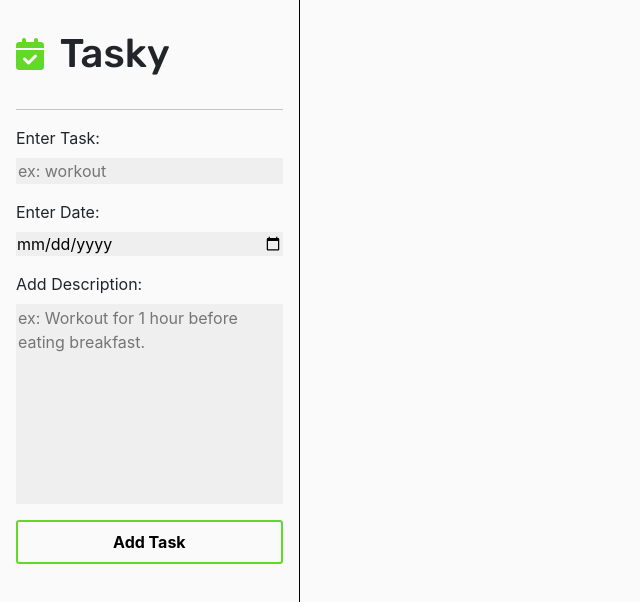
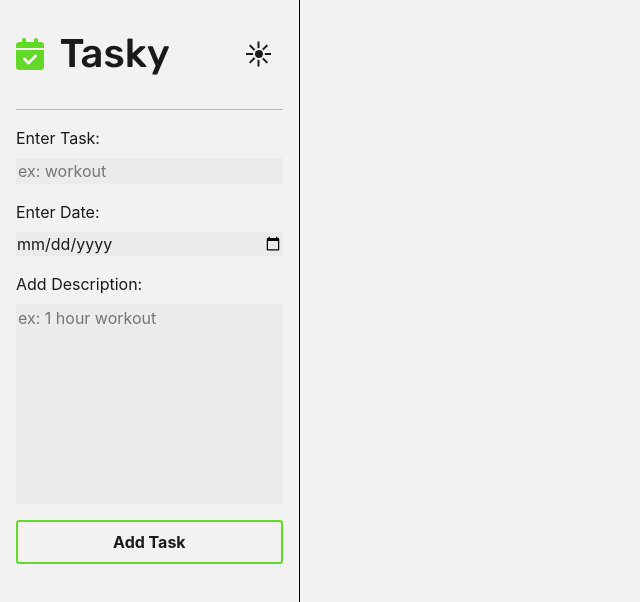
Before and after one commit to Ben-Hillman/Tasky, a React (Create React App) app: page / in a window 1280 px wide. Shown: the top 602 px of the page, without its empty margins (0-640 px from the left). Built offline with nearby package versions, Linux system fonts and the light colour scheme.

Commit message:
Added dark mode
Fixed date bug where display date was a day behind chosen date using timezone UTC

```diff
--- a/src/App.css
+++ b/src/App.css
@@ -1,6 +1,3 @@
-body {
-    background-color: hsl(0, 0%, 98%);
-}
 
 #root {
     min-height: 100vh;
--- a/src/components/Sidebar.js
+++ b/src/components/Sidebar.js
@@ -7,8 +7,22 @@ function Sidebar(props) {
   return (
     <aside className="sidebar">
       <div className="sidebar-header">
-        <i className="fa-solid fa-calendar-check"></i>
-        <h1>Tasky</h1>
+        <div className="sidebar-header-left">
+          <i className="fa-solid fa-calendar-check"></i>
+          <h1>Tasky</h1>
+        </div>
+        <form className="color-picker">
+        <input className="color-switch" type="checkbox" />
+        <div className="sun">
+          <div className="sun-line deg0"></div>
+          <div className="sun-line deg45"></div>
+          <div className="sun-line deg90"></div>
+          <div className="sun-line deg135"></div>
+        </div>
+        <div className="moon">
+          <div className="moon-inner-circle"></div>
+        </div>
+      </form>
       </div>
       <hr />
       <TaskForm addTask={props.addTask} />
--- a/src/components/Task.js
+++ b/src/components/Task.js
@@ -8,14 +8,18 @@ function Task(props) {
     removeTask(task.id);
   };
 
-    const formatDate = (date) => {
-        const options = {
-            year: 'numeric',
-            month: 'long',
-            day: 'numeric'
-        };
-        return new Date(date).toLocaleDateString(undefined, options);
-    }
+  const formatDate = (date) => {
+    const options = {
+      year: "numeric",
+      month: "long",
+      day: "numeric",
+      timeZone: "UTC"
+    };
+    return new Date(date).toLocaleDateString(undefined, options);
+  };
+
+
+
 
   return (
     <div className="task-container">
--- a/src/components/TaskForm.js
+++ b/src/components/TaskForm.js
@@ -55,7 +55,7 @@ function TaskForm(props) {
       <label>Add Description:</label>
       <textarea
         name="description"
-        placeholder="ex: Workout for 1 hour before eating breakfast."
+        placeholder="ex: 1 hour workout"
         value={description}
         onChange={handleDescriptionChange}
       />
--- a/src/styles/sidebar.css
+++ b/src/styles/sidebar.css
@@ -1,4 +1,15 @@
 @import url('https://fonts.googleapis.com/css2?family=Rubik:wght@500&display=swap');
+
+:root {
+    --bg-color: hsl(0, 0%, 95%);
+    --text-color: hsl(0, 0%, 10%);
+    --input-bg: hsl(0, 0%, 90%, .5);
+}
+
+body {
+    background-color: var(--bg-color);
+    color: var(--text-color);
+}
 
 
 .sidebar {
@@ -14,10 +25,16 @@
 .sidebar-header {
     display: flex;
     align-items: center;
-    gap: 1rem;
+    justify-content: space-between;
 
     width: 100%;
     height: 10%;
+}
+
+.sidebar-header-left {
+    display: flex;
+    align-items: center;
+    gap: 1rem;
 }
 
 .fa-calendar-check {
@@ -30,6 +47,111 @@ h1 {
     font-family: 'Rubik', sans-serif;
 }
 
+.color-picker {
+    display: flex;
+    justify-content: center;
+    align-items: center;
+    position: relative;
+    width: 3rem;
+    aspect-ratio: 1;
+  }
+
+  .color-switch {
+    z-index: 10;
+    appearance: none;
+    cursor: pointer;
+  }
+
+  .color-switch:focus {
+    outline: 0;
+  }
+
+  .fa-logo,
+  .color-switch {
+    position: absolute;
+    width: 2rem;
+    aspect-ratio: 1;
+  }
+
+  :root:has(.color-switch:checked) {
+    --bg-color: hsl(0, 0%, 10%);
+    --text-color: hsl(0, 0%, 95%);
+    --input-bg: hsl(0, 0%, 40%, .5);
+  }
+
+  .color-picker:has(.color-switch:checked) .sun {
+    display: none;
+  }
+
+  .color-picker:has(.color-switch:checked) .moon {
+    display: block;
+  }
+
+  .moon {
+    position: relative;
+    width: 1.5rem;
+    aspect-ratio: 1;
+    border-radius: 50%;
+    background-color: var(--text-color);
+    display: none;
+  }
+
+  .moon-inner-circle {
+    position: absolute;
+    width: 1.125rem;
+    aspect-ratio: 1;
+    top: 0;
+    left: 40%;
+    border-radius: 50%;
+    background-color: var(--bg-color);
+  }
+
+  .sun {
+    display: flex;
+    align-items: center;
+    justify-content: center;
+
+    position: relative;
+    width: 0.5rem;
+    aspect-ratio: 1;
+
+    outline: 2px solid var(--bg-color);
+    border-radius: 50%;
+    background-color: var(--text-color);
+  }
+
+  .sun,
+  .moon {
+    transition: transform 500ms ease-out;
+  }
+
+  .color-picker:hover .sun,
+  .color-picker:hover .moon {
+    transform: translateY(-5px);
+  }
+
+  .sun-line {
+    position: absolute;
+    width: 25px;
+    height: 2px;
+
+    z-index: -1;
+
+    background-color: var(--text-color);
+  }
+
+  .deg45 {
+    transform: rotate(45deg);
+  }
+
+  .deg90 {
+    transform: rotate(90deg);
+  }
+
+  .deg135 {
+    transform: rotate(135deg);
+  }
+
 aside hr {
     margin: 1rem 0;
 }
--- a/src/styles/task.css
+++ b/src/styles/task.css
@@ -2,8 +2,8 @@
     width: 296px;
     height: fit-content;
     padding: .5rem;
-    border: 2px solid hsl(0, 50%, 50%);
-    background-color: hsla(0, 50%, 50%, .2);
+    border: 2px solid hsl(130, 50%, 50%);
+    background-color: rgba(130, 191, 64, 0.2);
 }
 
 .task-header {
@@ -14,7 +14,12 @@
 
 .fa-xmark {
     font-size: 1rem;
+    height: fit-content;
     cursor: pointer;
+}
+
+.fa-xmark:hover {
+    opacity: .5;
 }
 
 .task-date {
@@ -27,4 +32,5 @@
 
 .task-description {
     overflow-wrap: break-word;
+    margin: 0;
 }
--- a/src/styles/taskform.css
+++ b/src/styles/taskform.css
@@ -10,7 +10,8 @@
 .task-form input,
 .task-form textarea {
     margin-bottom: 1rem;
-    background-color: hsl(0, 0%, 90%, .5);
+    color: var(--text-color);
+    background-color: var(--input-bg);
     border: none;
     transition: 100ms ease-in;
 }
@@ -34,6 +35,7 @@ textarea {
 .add-task-btn {
     position: relative;
     padding: .5rem;
+    color: var(--text-color);
 
     font-weight: bold;
 
@@ -45,7 +47,7 @@ textarea {
 
 .add-task-btn:hover,
 .add-task-btn:focus {
-    color: white;
+    color: var(--bg-color);
 }
 
 .add-task-btn::before {
```
